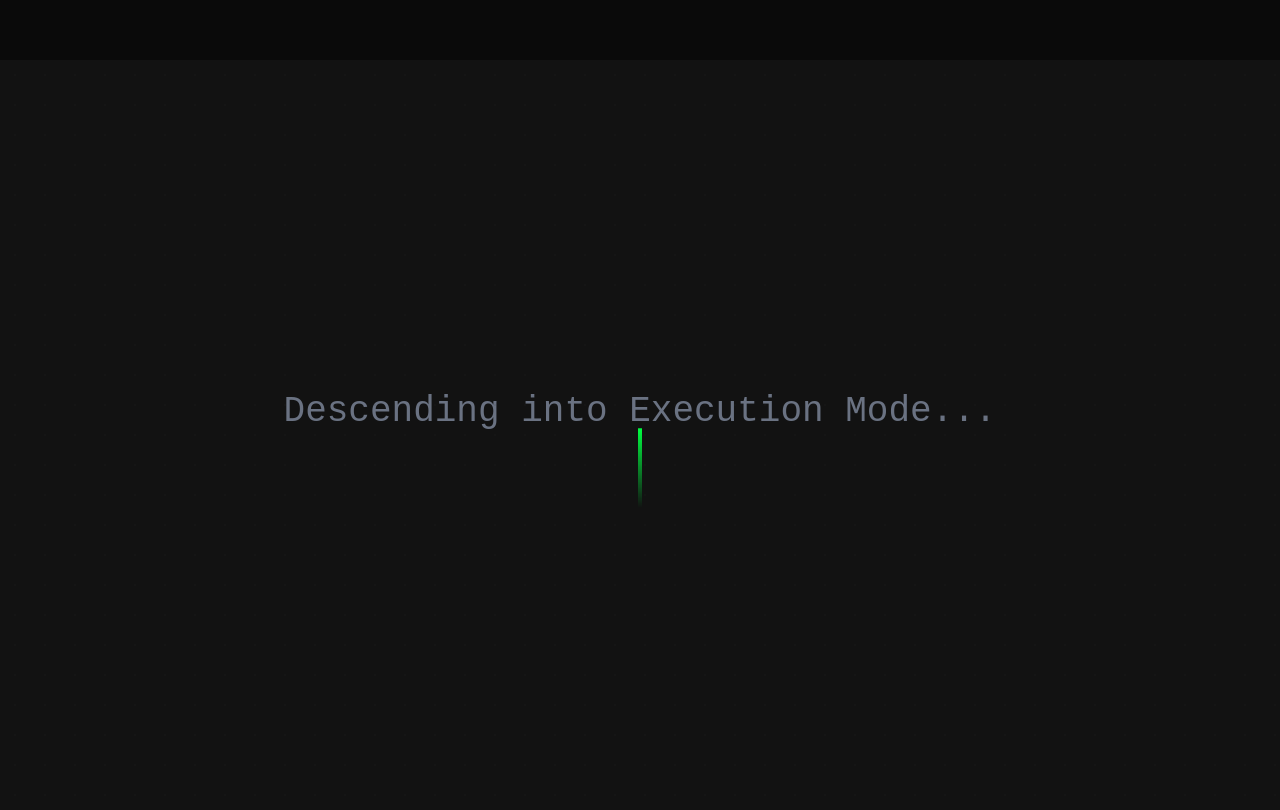
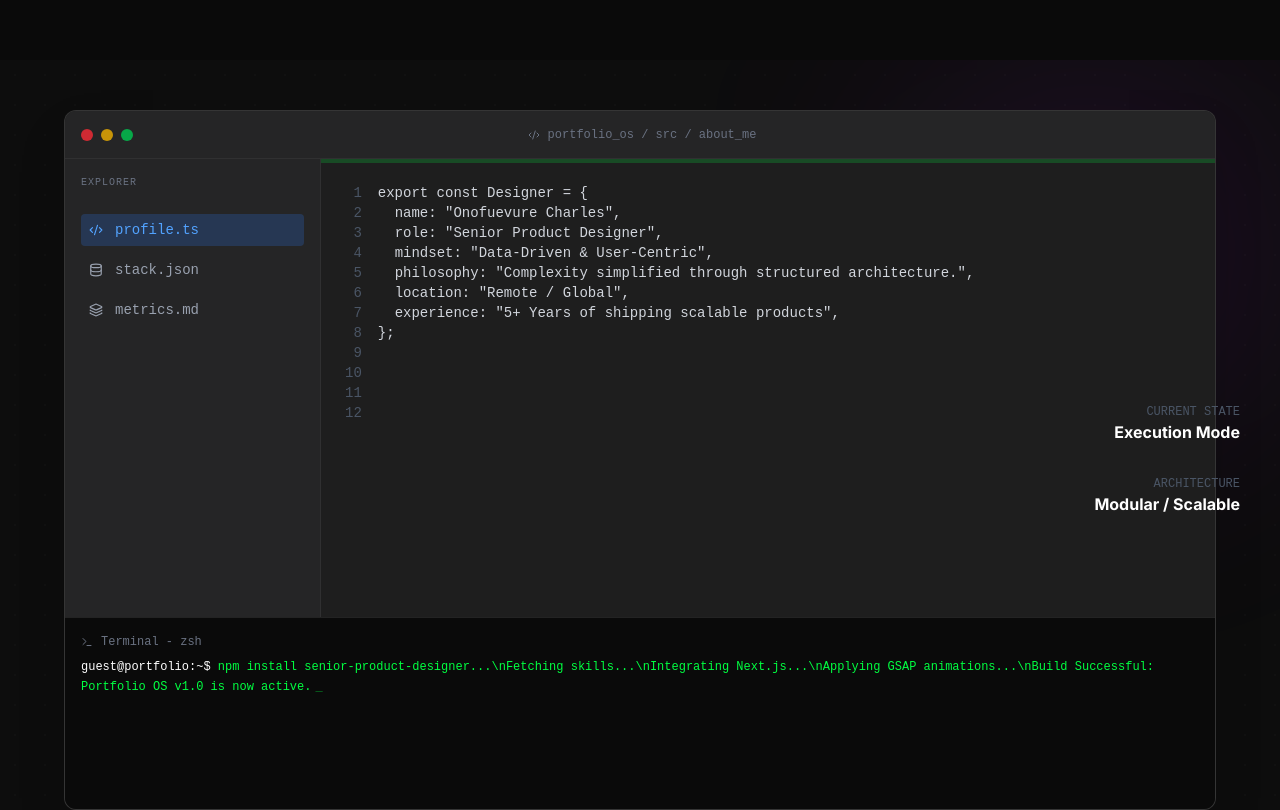
Before and after one commit to ChallymodGet/portfolio, a Next.js app: page / in a window 1280 px wide. Shown: the part 10340-11150 px from the top of the page. Built offline with nearby package versions, Linux system fonts and the light colour scheme.

Commit message:
Feature: Implement IDE About section and Final Footer

```diff
--- a/src/app/page.tsx
+++ b/src/app/page.tsx
@@ -1,5 +1,6 @@
 import Hero from "@/components/canvas/Hero";
 import CaseStudy from "@/components/canvas/CaseStudy";
+import IDESection from "@/components/ide/IDESection";
 import { projects } from "@/lib/projects";
 
 export default function Home() {
@@ -7,19 +8,27 @@ export default function Home() {
     <main className="bg-charcoal-900">
       <Hero />
 
-      {/* The Scrollytelling Project Section */}
       <div className="relative">
         {projects.map((project, index) => (
           <CaseStudy key={project.id} project={project} index={index} />
         ))}
       </div>
 
-      {/* Placeholder for the next section: The IDE / About Me */}
-      <section className="h-screen w-full flex flex-col items-center justify-center bg-charcoal-800 relative overflow-hidden">
-        <div className="absolute inset-0 grid-background opacity-10 pointer-events-none" />
-        <h2 className="text-4xl font-mono text-gray-500 mb-4">Descending into Execution Mode...</h2>
-        <div className="w-1 h-20 bg-gradient-to-b from-accent-green to-transparent animate-bounce" />
-      </section>
+      <IDESection />
+
+      {/* Final Footer placeholder */}
+      <footer className="h-[40vh] w-full flex flex-col items-center justify-center bg-charcoal-900 text-center px-4">
+        <h2 className="text-4xl font-bold text-white mb-8 tracking-tighter">Ready to build the next big thing?</h2>
+        <a
+          href="mailto:your-email@example.com"
+          className="px-8 py-4 bg-accent-green text-black font-bold rounded-full hover:scale-110 transition-transform duration-300"
+        >
+          Let's Collaborate
+        </a>
+        <p className="mt-12 text-gray-600 font-mono text-xs uppercase tracking-widest">
+          © 2026 Onofuevure Charles // All Rights Reserved
+        </p>
+      </footer>
     </main>
   );
 }
--- /dev/null
+++ b/src/components/ide/IDESection.tsx
@@ -0,0 +1,132 @@
+"use client";
+
+import React, { useEffect, useRef, useState } from "react";
+import gsap from "gsap";
+import { motion } from "framer-motion";
+import { Terminal, Code2, Cpu, Globe, Database, Layers } from "lucide-react";
+
+export default function IDESection() {
+  const sectionRef = useRef<HTMLDivElement>(null);
+  const [activeTab, setActiveTab] = useState<string>("profile.ts");
+  const [terminalText, setTerminalText] = useState("");
+  const fullTerminalText = "npm install senior-product-designer...\\nFetching skills...\\nIntegrating Next.js...\\nApplying GSAP animations...\\nBuild Successful: Portfolio OS v1.0 is now active.";
+
+  useEffect(() => {
+    // Terminal typing effect
+    let index = 0;
+    const interval = setInterval(() => {
+      setTerminalText(fullTerminalText.slice(0, index));
+      index++;
+      if (index > fullTerminalText.length) clearInterval(interval);
+    }, 40);
+    return () => clearInterval(interval);
+  }, []);
+
+  const files = [
+    { name: "profile.ts", icon: <Code2 size={14} />, content: `export const Designer = {
+  name: "Onofuevure Charles",
+  role: "Senior Product Designer",
+  mindset: "Data-Driven & User-Centric",
+  philosophy: "Complexity simplified through structured architecture.",
+  location: "Remote / Global",
+  experience: "5+ Years of shipping scalable products",
+};` },
+    { name: "stack.json", icon: <Database size={14} />, content: `{
+  "design": ["Figma", "Adobe CC", "Principle"],
+  "development": ["Next.js", "TypeScript", "Tailwind CSS"],
+  "animation": ["GSAP", "Framer Motion", "Three.js"],
+  "os": ["MacOS", "Linux", "Windows"]
+}` },
+    { name: "metrics.md", icon: <Layers size={14} />, content: "# Key Impact\\n\\n- 40% Engagement Lift (Shkula)\\n- 25% Adoption Growth (Ransact)\\n- 30% Admin Efficiency (NBIOTEK)\\n- End-to-end UX for Mobility (Grabem)" },
+  ];
+
+  return (
+    <section
+      ref={sectionRef}
+      className="relative min-h-screen w-full bg-[#0d0d0d] flex items-center justify-center p-4 md:p-12 overflow-hidden"
+    >
+      {/* Background technical accents */}
+      <div className="absolute inset-0 grid-background opacity-10 pointer-events-none" />
+      <div className="absolute top-0 right-0 w-96 h-96 bg-accent-purple/10 blur-[120px] rounded-full" />
+
+      {/* The IDE Window */}
+      <div className="relative w-full max-w-6xl h-[700px] bg-[#1e1e1e] rounded-xl border border-white/10 shadow-2xl flex flex-col overflow-hidden">
+
+        {/* Window Header (MacOS Style) */}
+        <div className="h-12 bg-[#252526] border-b border-white/5 flex items-center justify-between px-4">
+          <div className="flex gap-2">
+            <div className="w-3 h-3 rounded-full bg-red-500/80" />
+            <div className="w-3 h-3 rounded-full bg-yellow-500/80" />
+            <div className="w-3 h-3 rounded-full bg-green-500/80" />
+          </div>
+          <div className="text-gray-500 font-mono text-xs flex items-center gap-2">
+            <Code2 size={12} /> portfolio_os / src / about_me
+          </div>
+          <div className="w-12" /> {/* Spacer for symmetry */}
+        </div>
+
+        <div className="flex flex-1 overflow-hidden">
+          {/* File Explorer Sidebar */}
+          <div className="w-64 bg-[#252526] border-r border-white/5 p-4 flex flex-col gap-2">
+            <p className="text-gray-500 font-mono text-[10px] uppercase tracking-widest mb-4">Explorer</p>
+            {files.map((file) => (
+              <button
+                key={file.name}
+                onClick={() => setActiveTab(file.name)}
+                className={`flex items-center gap-3 px-2 py-1.5 rounded text-sm font-mono transition-all ${
+                  activeTab === file.name ? "bg-blue-500/20 text-blue-400" : "text-gray-400 hover:bg-white/5"
+                }`}
+              >
+                {file.icon} {file.name}
+              </button>
+            ))}
+          </div>
+
+          {/* Editor Area */}
+          <div className="flex-1 bg-[#1e1e1e] p-6 font-mono text-sm relative">
+            <div className="absolute top-0 left-0 w-full h-1 bg-accent-green/20" />
+
+            <div className="flex gap-4">
+              {/* Line Numbers */}
+              <div className="text-gray-600 text-right select-none">
+                {Array.from({ length: 12 }).map((_, i) => (
+                  <div key={i}>{i + 1}</div>
+                ))}
+              </div>
+
+              {/* Code Content */}
+              <pre className="text-gray-300 whitespace-pre-wrap overflow-auto">
+                {files.find(f => f.name === activeTab)?.content}
+              </pre>
+            </div>
+          </div>
+        </div>
+
+        {/* Terminal Area */}
+        <div className="h-48 bg-[#0a0a0a] border-t border-white/10 p-4 font-mono text-xs relative">
+          <div className="flex items-center gap-2 text-gray-500 mb-2">
+            <Terminal size={12} /> <span>Terminal - zsh</span>
+          </div>
+          <div className="text-accent-green leading-relaxed">
+            <span className="text-white">guest@portfolio:~$</span> {terminalText}
+            <span className="animate-pulse ml-1">_</span>
+          </div>
+        </div>
+      </div>
+
+      {/* Side Labels */}
+      <div className="absolute right-10 top-1/2 -translate-y-1/2 hidden lg:block">
+        <div className="flex flex-col gap-8 items-end text-right">
+          <div className="group">
+            <p className="text-gray-600 font-mono text-xs uppercase">Current State</p>
+            <p className="text-white font-bold group-hover:text-accent-blue transition-colors">Execution Mode</p>
+          </div>
+          <div className="group">
+            <p className="text-gray-600 font-mono text-xs uppercase">Architecture</p>
+            <p className="text-white font-bold group-hover:text-accent-blue transition-colors">Modular / Scalable</p>
+          </div>
+        </div>
+      </div>
+    </section>
+  );
+}
```
Also changed, not shown: public/projects/nbiotek-hero.png (added), public/projects/shkula-hero.png (added).
